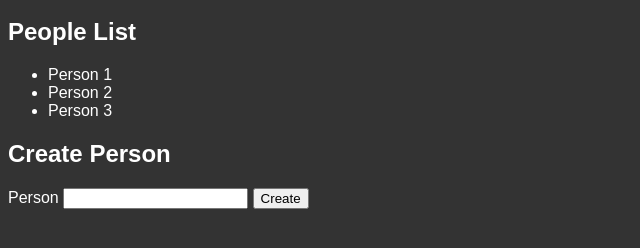
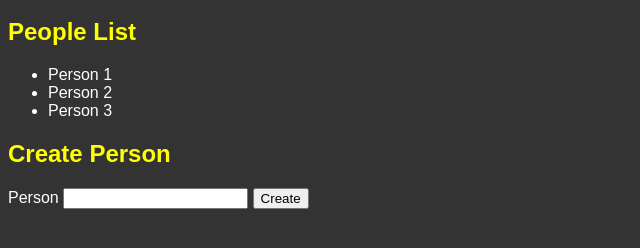
Before and after one commit to jpbarbosa/rafael-demo, a plain HTML site: page index.html in a window 1280 px wide. Shown: the part 48-296 px from the top of the page, without its empty margins (0-640 px from the left). Drawn offline with Linux system fonts and the light colour scheme.

Commit message:
Change h2 color to yellow

```diff
--- a/style.css
+++ b/style.css
@@ -3,3 +3,7 @@ body {
   background: #333;
   color: #fff
 }
+
+h2 {
+  color: yellow
+}
```
